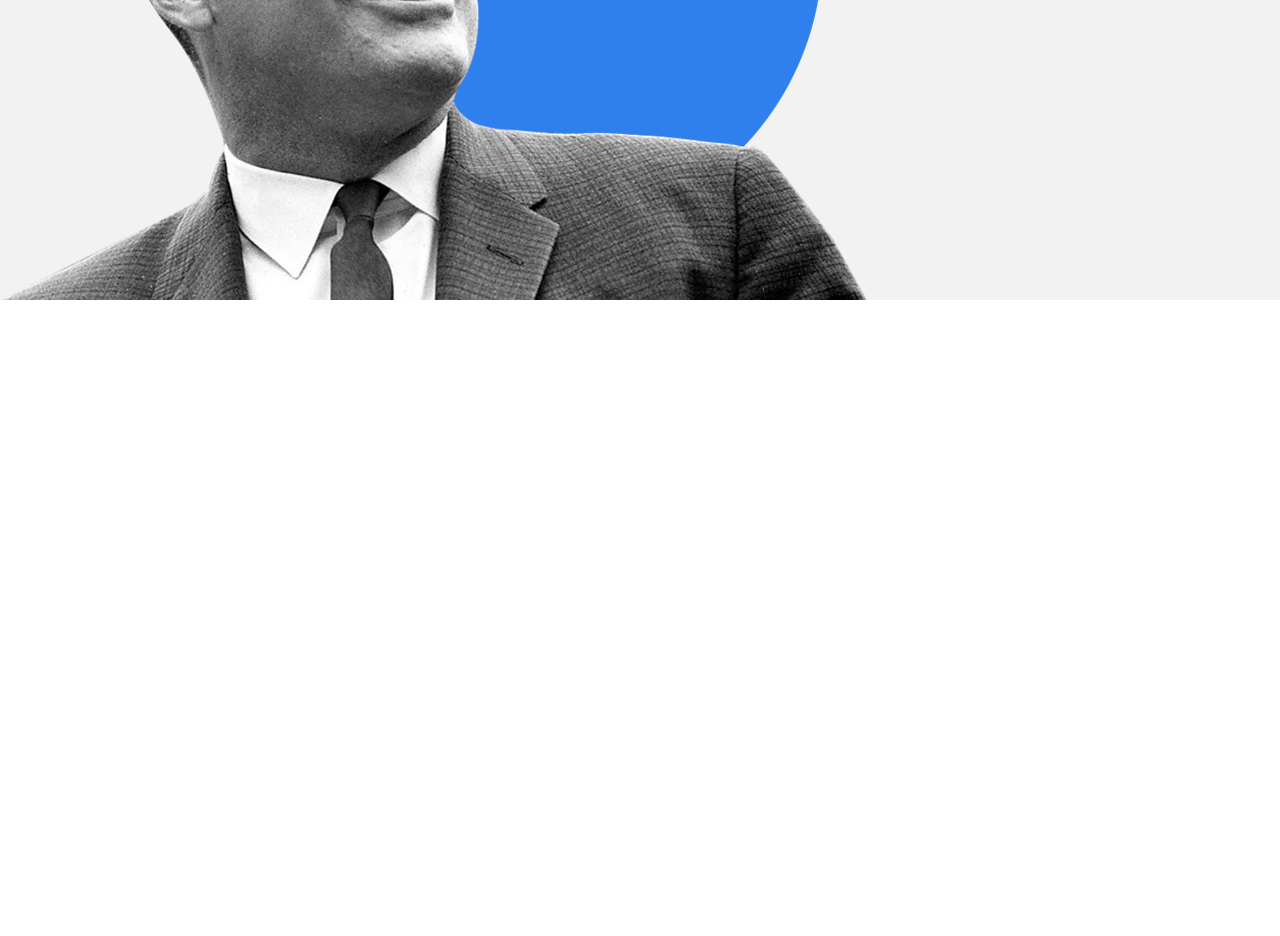
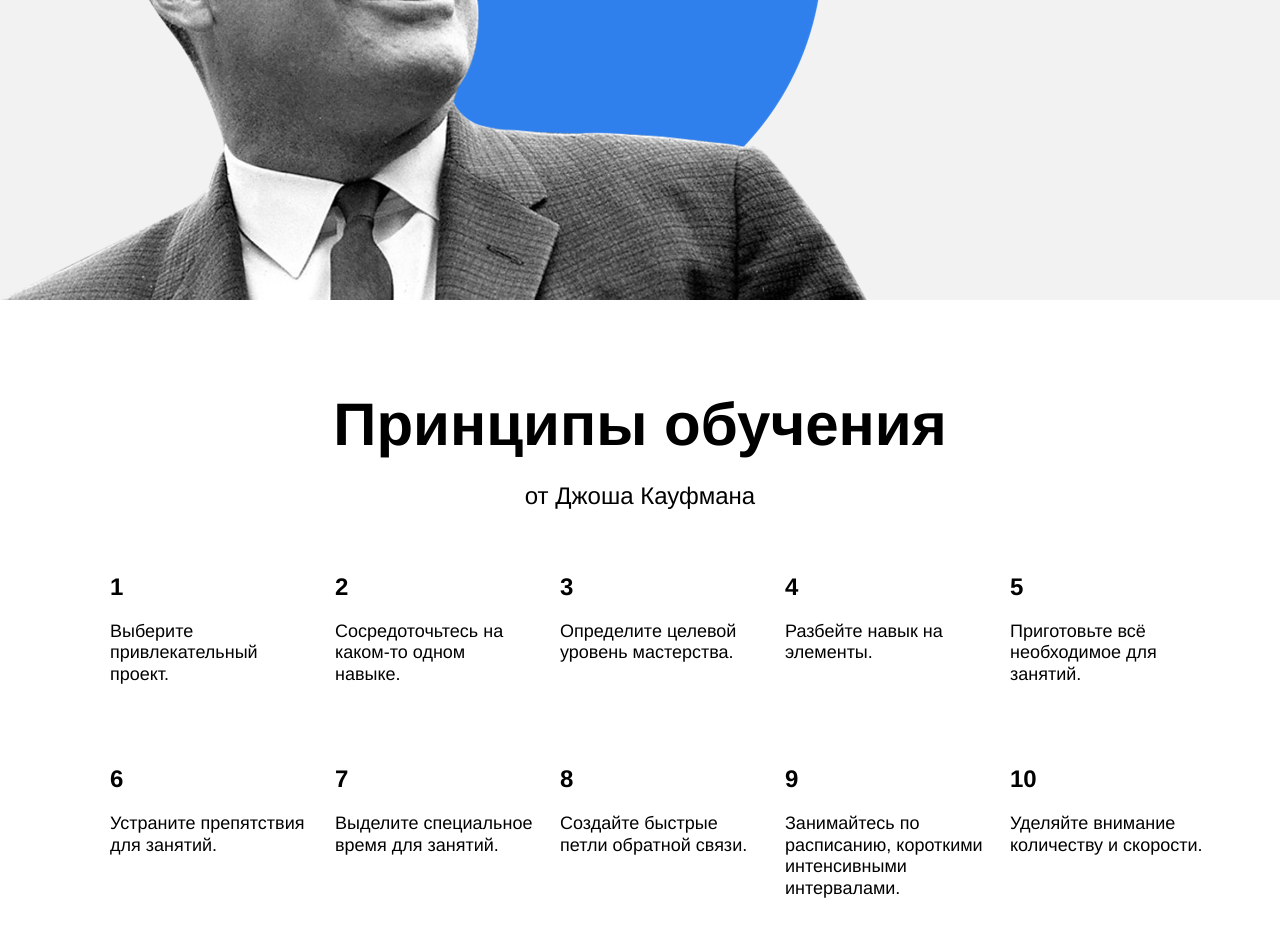
Before and after one commit to sergey-popov-1964/how-to-learn, a plain HTML site: page index.html in a window 1280 px wide. Shown: the part 2681-3617 px from the top of the page. Before the commit the page ends 2981 px from the top, so only its background shows below. Drawn offline with Linux system fonts and the light colour scheme.

Commit message:
сверстан блок kaufman
вторичное использование. осталось применить модификаторы

```diff
--- a/index.html
+++ b/index.html
@@ -113,7 +113,82 @@
         <a href="#" class="feynman__link">Подробнее &rarr;</a>
       </section>
 
+
+
+
       <section class="kaufman">
+        <h2 class="section-title">Принципы обучения</h2>
+        <p class="section-subtitle">от Джоша Кауфмана</p>
+        <ul class="table table_theme_dark">
+          <li class="table__cell table__cell_theme_dark">
+            <h3 class="table__heading">1</h3>
+            <p class="table__text">
+              Выберите привлекательный проект.
+            </p>
+          </li>
+          <li class="table__cell table__cell_theme_dark">
+            <h3 class="table__heading">2</h3>
+            <p class="table__text">
+              Сосредоточьтесь на каком-то одном навыке.
+            </p>
+          </li>
+          <li class="table__cell table__cell_theme_dark">
+            <h3 class="table__heading">3</h3>
+            <p class="table__text">
+              Определите целевой уровень мастерства.
+            </p>
+          </li>
+          <li class="table__cell table__cell_theme_dark">
+            <h3 class="table__heading">4</h3>
+            <p class="table__text">
+              Разбейте навык на элементы.
+            </p>
+          </li>
+          <li class="table__cell table__cell_theme_dark">
+            <h3 class="table__heading">5</h3>
+            <p class="table__text">
+              Приготовьте всё необходимое для занятий.
+            </p>
+          </li>
+          <li class="table__cell table__cell_theme_dark">
+            <h3 class="table__heading">6</h3>
+            <p class="table__text">
+              Устраните препятствия для занятий.
+            </p>
+          </li>
+          <li class="table__cell table__cell_theme_dark">
+            <h3 class="table__heading">7</h3>
+            <p class="table__text">
+              Выделите специальное время для занятий.
+            </p>
+          </li>
+          <li class="table__cell table__cell_theme_dark">
+            <h3 class="table__heading">8</h3>
+            <p class="table__text">
+              Создайте быстрые петли обратной связи.
+            </p>
+          </li>
+          <li class="table__cell table__cell_theme_dark">
+            <h3 class="table__heading">9</h3>
+            <p class="table__text">
+              Занимайтесь по расписанию, короткими интенсивными интервалами.
+            </p>
+          </li>
+          <li class="table__cell table__cell_theme_dark">
+            <h3 class="table__heading">10</h3>
+            <p class="table__text">
+              Уделяйте внимание количеству и скорости.
+            </p>
+          </li>
+
+
+
+
+
+
+        </ul>
+
+
       </section>
     </main>
     <footer class="footer">
--- a/styles/style.css
+++ b/styles/style.css
@@ -18,18 +18,18 @@
 }
 
 /* ниже мы привели пример двух селекторов, чтобы вы вспомнили запись элемента */
-.header__square-pic {
+/* .header__square-pic {
   height: 568px;
   width: 568px;
-}
+} */
 
 /* и элемента с модификатором вида ключ-значение */
-.table__cell_theme_dark {
+/* .table__cell_theme_dark {
   width: 200px;
   color: white;
   margin-right: 0;
   margin-top: 80px;
-}
+} */
 
 
 
@@ -240,4 +240,17 @@
   top: 50%;
   right: 48px;
   color: #2f80ed;
+ }
+
+
+/* Kaufman */
+
+.kaufman {
+  margin: 0;
+  padding: 90px 0;
 }
+
+.table__cell_theme_dark {
+  max-width: 200px;
+  width: 100%;
+}
```
